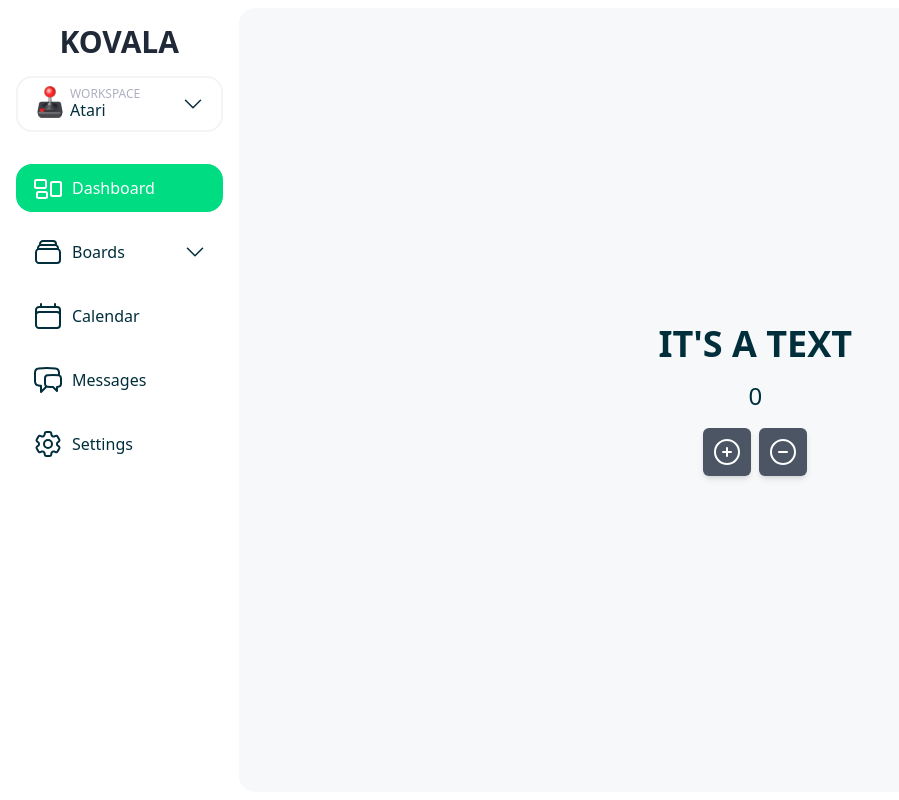
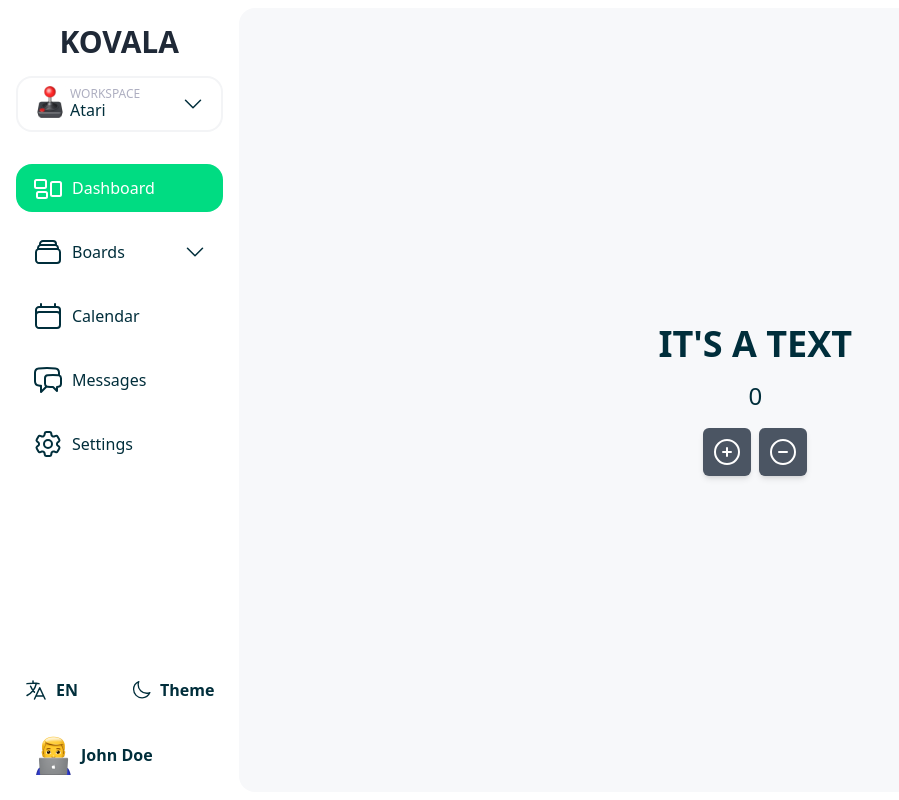
Before and after one commit to YusufcanY/kovala, a Nuxt app: page / in a window 1280 px wide. Shown: the whole page, without its empty margins (0-899 px from the left). Built offline with nearby package versions, Linux system fonts and the light colour scheme.

Commit message:
feat: user box, lang (also flags) and theme added to sidebar

```diff
--- a/components/Sidebar.vue
+++ b/components/Sidebar.vue
@@ -48,7 +48,8 @@
   ])
 </script>
 <template>
-  <div class="flex flex-col px-4">
+  <div class="flex flex-col justify-between px-4">
+    <div class="flex flex-col">
       <h2 class="py-4 text-center text-3xl font-black text-gray-800">KOVALA</h2>
       <WorkspaceSelect />
       <div class="mt-8 space-y-4">
@@ -72,4 +73,6 @@
         </div>
       </div>
     </div>
+    <User />
+  </div>
 </template>
--- /dev/null
+++ b/components/User.vue
@@ -0,0 +1,27 @@
+<script setup lang="ts">
+  import { LanguageIcon, MoonIcon } from '@heroicons/vue/24/outline'
+</script>
+<template>
+  <div class="flex flex-col space-y-2">
+    <div class="grid grid-cols-2 gap-2">
+      <button
+        class="flex items-center space-x-2 rounded-lg p-2 hover:bg-gray-100"
+      >
+        <LanguageIcon class="h-6 w-6" />
+        <span class="font-semibold uppercase">{{ $i18n.locale }}</span>
+      </button>
+      <button
+        class="flex items-center space-x-2 rounded-lg p-2 hover:bg-gray-100"
+      >
+        <MoonIcon class="h-6 w-6" />
+        <span class="font-semibold">Theme</span>
+      </button>
+    </div>
+    <button
+      class="flex items-center space-x-2 rounded-lg border border-primary-accent border-opacity-0 p-4 transition-all duration-200 hover:border-opacity-100 hover:bg-gray-50"
+    >
+      <img alt="" class="h-10 w-10" src="/backend.png" />
+      <span class="font-bold">John Doe</span>
+    </button>
+  </div>
+</template>
```
Also changed, not shown: assets/images/en-flag.png (added), assets/images/tr-flag.png (added). Lines whose indentation alone changed are shown as unchanged.
